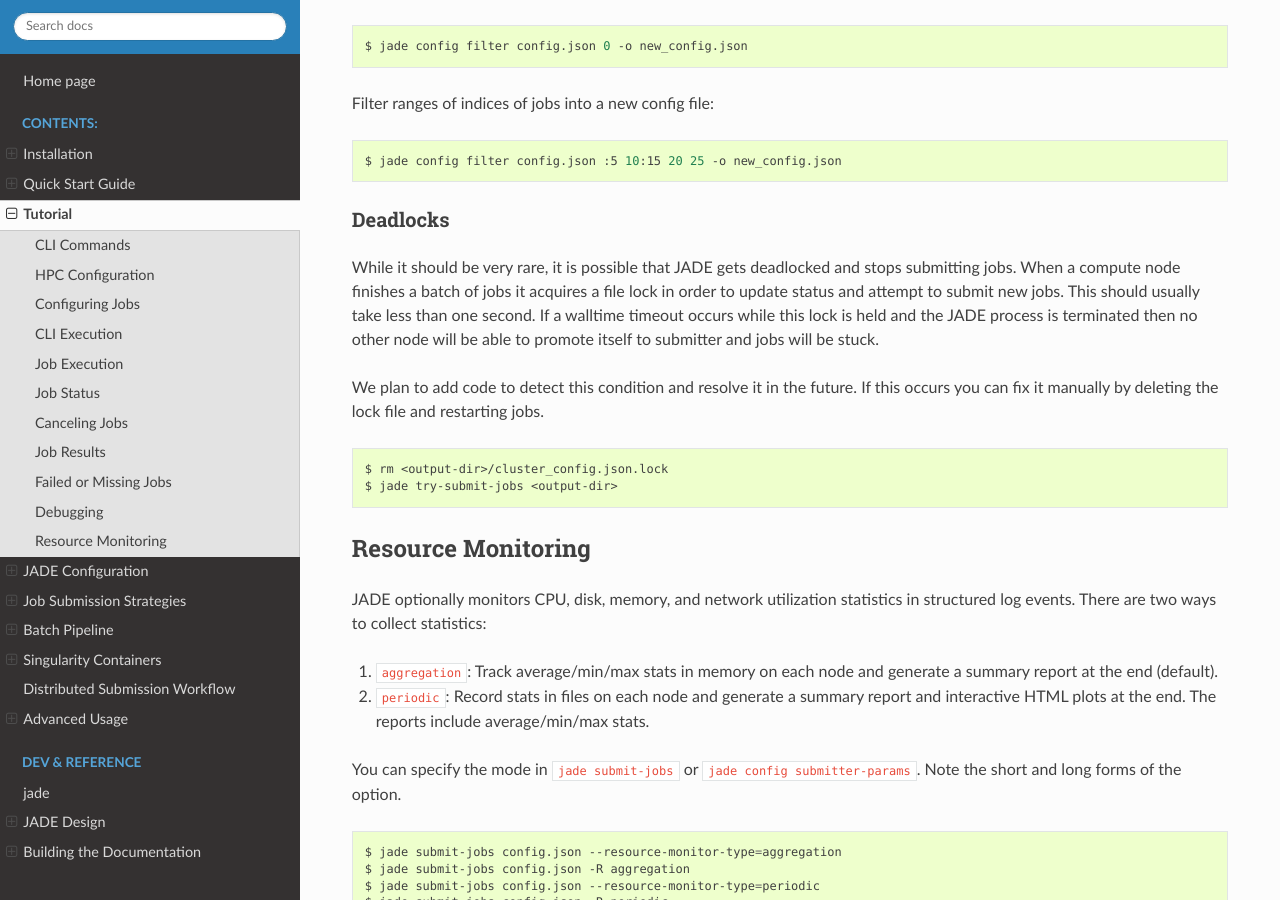
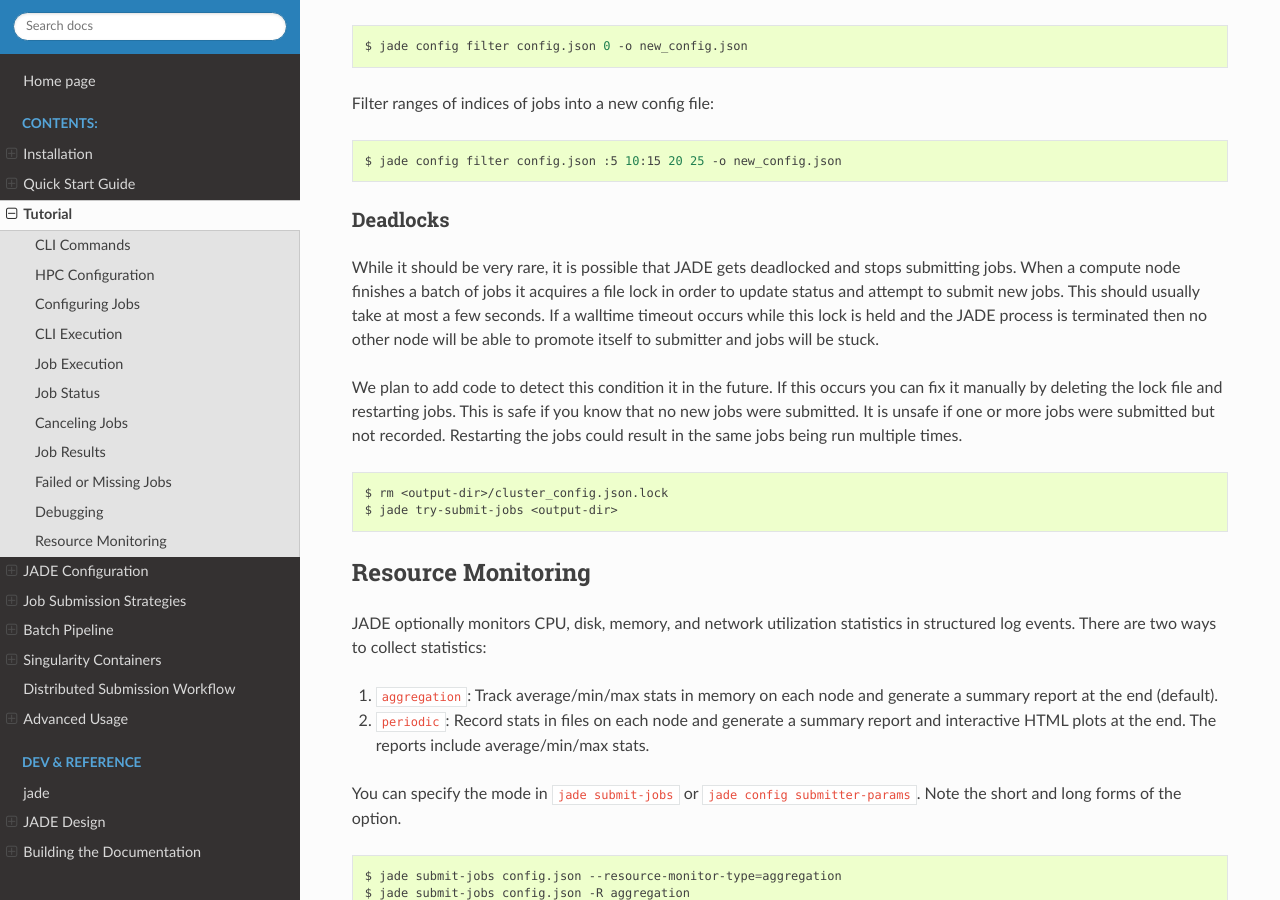
Before and after one commit to NREL/jade, a Sphinx documentation site: the page built from docs/source/tutorial.rst, in a window 1280 px wide and 900 px high, scrolled down 9977 px. Built offline with Sphinx 7.4.7 and the Read the Docs theme 2.0.0, drawn with Linux system fonts in a browser that asks for light colours; pages that are not in the unit, such as notebooks, are missing from menus.

Commit message:
Update docs

```diff
--- a/docs/source/tutorial.rst
+++ b/docs/source/tutorial.rst
@@ -527,13 +527,15 @@ Deadlocks
 While it should be very rare, it is possible that JADE gets deadlocked and
 stops submitting jobs. When a compute node finishes a batch of jobs it acquires
 a file lock in order to update status and attempt to submit new jobs. This
-should usually take less than one second. If a walltime timeout occurs while
+should usually take at most a few seconds. If a walltime timeout occurs while
 this lock is held and the JADE process is terminated then no other node will be
 able to promote itself to submitter and jobs will be stuck.
 
-We plan to add code to detect this condition and resolve it in the future. If
-this occurs you can fix it manually by deleting the lock file and restarting
-jobs.
+We plan to add code to detect this condition it in the future. If this occurs
+you can fix it manually by deleting the lock file and restarting jobs. This is
+safe if you know that no new jobs were submitted. It is unsafe if one or more
+jobs were submitted but not recorded. Restarting the jobs could result in the
+same jobs being run multiple times.
 
 .. code-block:: bash
 
```
